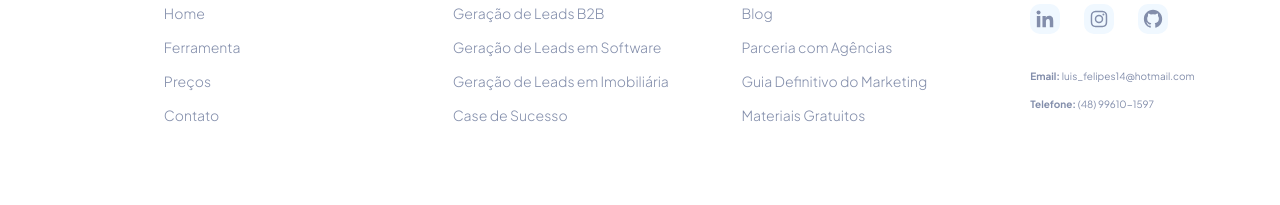
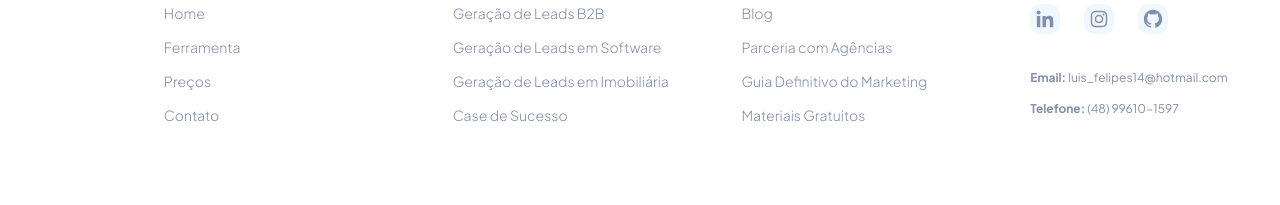
Before and after one commit to LuisFelipe1406/DesafioLeadster-LandingPage, a Next.js app: page / in a window 1280 px wide. Shown: the part 3081-3286 px from the top of the page. Built offline with nearby package versions, Linux system fonts and the light colour scheme.

Commit message:
fix: change font size in Footer

```diff
--- a/src/app/components/myFooter/myFooter.module.scss
+++ b/src/app/components/myFooter/myFooter.module.scss
@@ -81,7 +81,7 @@
 
 .contato {
     color: $color-gray;
-    font-size: 10px;
+    font-size: 12px;
 
     display: grid;
     grid-template-rows: repeat(2, max-content);
--- a/src/app/components/myVideoPlayer/MyVideoPlayer.jsx
+++ b/src/app/components/myVideoPlayer/MyVideoPlayer.jsx
@@ -8,6 +8,7 @@ import { IoMdClose } from 'react-icons/io';
 
 /* PROPS
     video: Video
+    closeVideo: handler
  */
 function MyVideoPlayer({ video, closeVideo }) {
     // To close the video player
```
